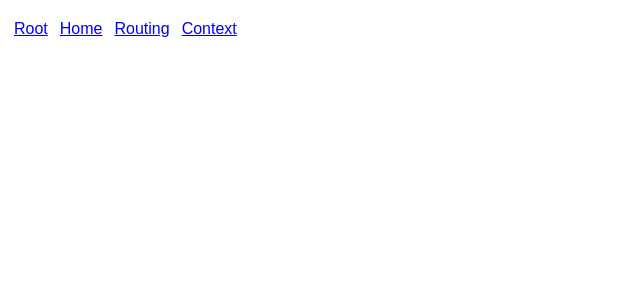
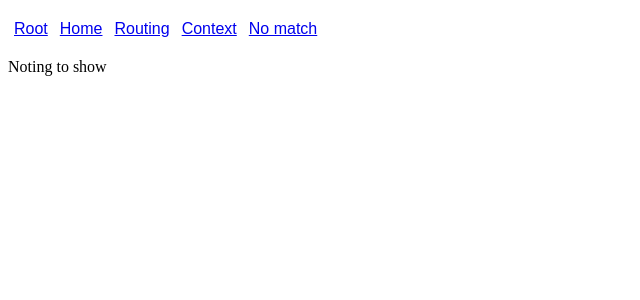
Before and after one commit to srgg6701/react-mini, a React app: page /default in a window 1280 px wide. Shown: the top 300 px of the page, without its empty margins (0-640 px from the left). Built offline with nearby package versions, Linux system fonts and the light colour scheme.

Commit message:
Adding NoMatch

```diff
--- a/src/App.js
+++ b/src/App.js
@@ -6,6 +6,7 @@ import Menu from './Menu'
 import Default from './components/Default'
 import Home from './components/Home'
 import Routing from './components/Routing'
+import NoMatch from './components/NoMatch'
 
 const App = () => {
   return (
@@ -15,6 +16,7 @@ const App = () => {
       <Route path='/home' exact component={Home} />
       <Route path='/routing' component={Routing} />
       <Route path='/context' component={ThemeContext} />
+      <Route component={NoMatch} />
     </React.Fragment>
   )
 }
--- a/src/Menu.js
+++ b/src/Menu.js
@@ -2,7 +2,7 @@ import React from 'react'
 import { Link } from 'react-router-dom'
 
 function makeMenu() {
-    return Object.entries({ root: 'Root', home: 'Home', routing: 'Routing', context: 'Context' }).map(entry => {
+    return Object.entries({ root: 'Root', home: 'Home', routing: 'Routing', context: 'Context', erroneus: 'No match' }).map(entry => {
         return <li key={`/${entry[0]}`}><Link to={`/${entry[0]}`}>{entry[1]}</Link></li>
     });
 }
--- /dev/null
+++ b/src/components/NoMatch.js
@@ -0,0 +1,3 @@
+import React from 'react'
+
+export default () => <div>Noting to show</div>
--- a/src/index.js
+++ b/src/index.js
@@ -5,7 +5,7 @@ import { BrowserRouter } from 'react-router-dom'
 import App from './App'
 
 ReactDOM.render(
-  <BrowserRouter>
+  <BrowserRouter  basename="/">
     <App />
   </BrowserRouter>,
   document.getElementById('root')
```
